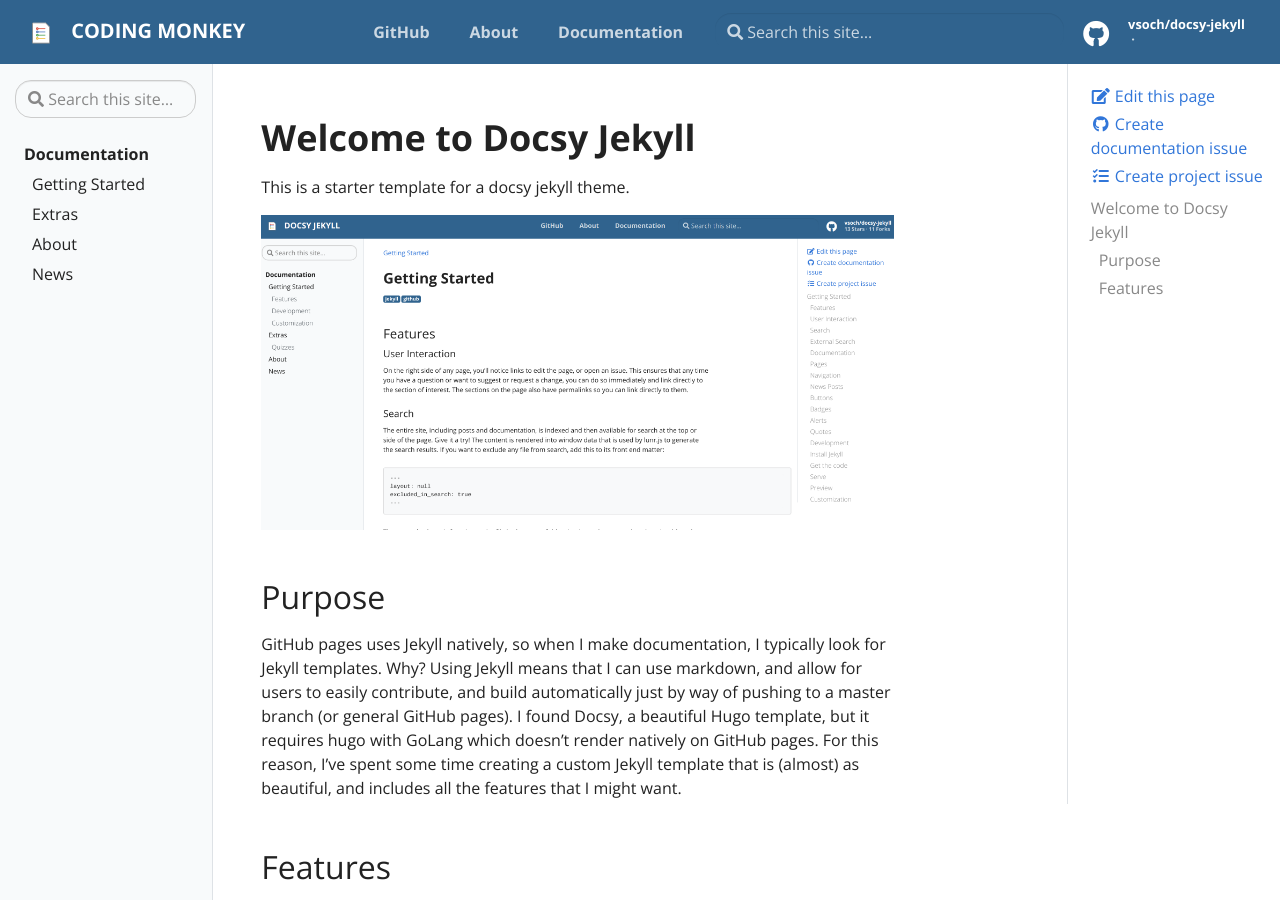
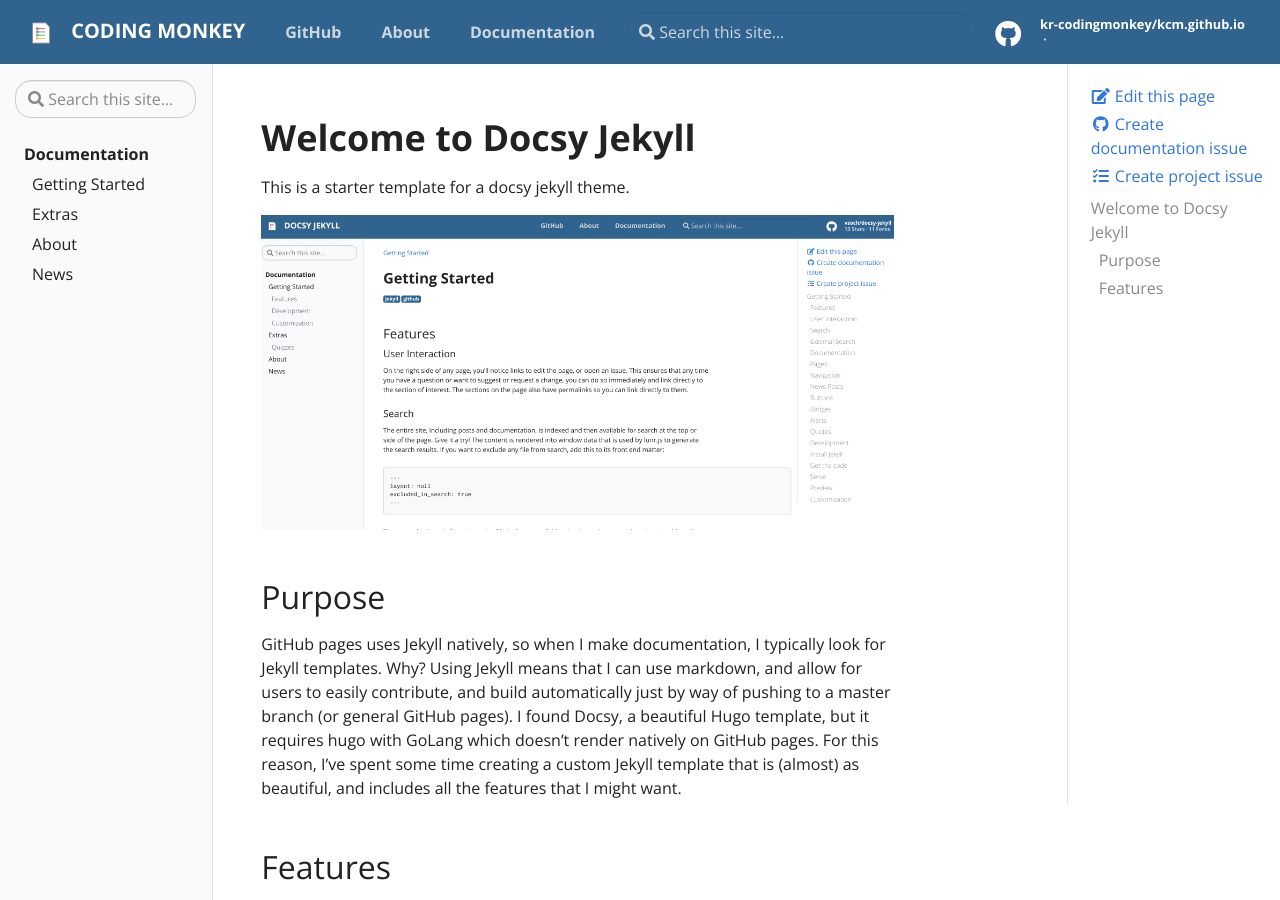
Before and after one commit to KR-CodingMonkey/KCM.github.io, a Jekyll site: the page built from pages/index.md, in a window 1280 px wide and 900 px high. Built offline with Jekyll 4.4.1, drawn with Linux system fonts in a browser that asks for light colours.

Commit message:
Update _config.yml

```diff
--- a/_config.yml
+++ b/_config.yml
@@ -27,12 +27,12 @@ description: > # this means to ignore newlines until "baseurl:"
 baseurl: "/kcm.github.io" # the subpath of your site, e.g. /blog
 
 # This is mostly for testing
-url: "https://vsoch.github.io" # the base hostname & protocol for your site
+url: "https://kr-codingmonkey.github.io/kcm.github.io/" # the base hostname & protocol for your site
 
 # Social (First three Required)
-repo: "https://github.com/vsoch/docsy-jekyll"
-github_user: "vsoch"
-github_repo: "docsy-jekyll"
+repo: "https://github.com/KR-CodingMonkey/kcm.github.io"
+github_user: "kr-codingmonkey"
+github_repo: "kcm.github.io"
 github_branch: "master"
 
 # Optional
```
